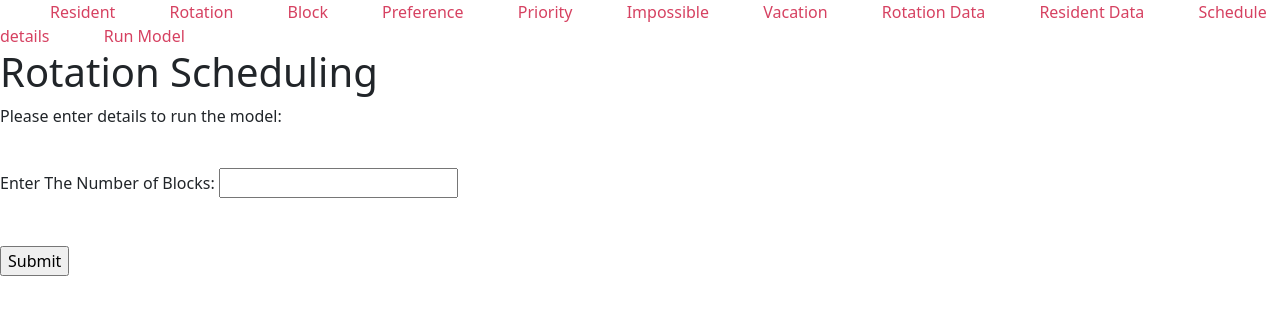
After one commit to silaslll/ISE321_RotationModel, a Flask app: page /Block in a window 1280 px wide. The commit adds this page. Shown: the top 315 px of the page. Run offline with Flask 2, Linux system fonts and the light colour scheme.

Commit message:
add block

```diff
--- a/Rotation_Model/main.py
+++ b/Rotation_Model/main.py
@@ -55,6 +55,18 @@ class Store_Rotation_data(db.Model):
     self.rotationName = rotationName
     self.mustDo = mustDo
     self.busy = busy
+
+class Store_Block_data(db.Model):
+  __tablename__ = 'block'
+  blockId = db.Column('Rotation_id', db.Integer, primary_key = True) # Primary Key
+  blockNum= db.Column('blockNum', db.Integer)
+
+
+  # Initialisation method to allow us to pass values for these fields
+  def __init__(self, blockNum):
+    # self.timestamp = datetime.now()
+    self.blockNum = blockNum
+
 
 class Store_Pref_data(db.Model):
   __tablename__ = 'preference'
@@ -161,6 +173,27 @@ def index2():
     result = calculate(form)
   # render the index.html file stored in the templates folder
   return render_template('index2.html', result=result)
+
+@app.route('/Block', methods=['GET', 'POST'])
+def block():
+  result = False
+  if not os.path.exists(os.path.join(basedir, 'data.db')):
+    db.create_all()
+  if request.method == 'POST':
+    form = request.form
+
+    # Store data to table
+    blockNum = request.form.get('blockNum', False)
+
+    # write the input data to the databse
+
+    db.session.add(Store_Block_data(blockNum))
+    db.session.commit()
+
+    # render result
+    result = calculate(form)
+  # render the index.html file stored in the templates folder
+  return render_template('block.html', result=result)
 
 @app.route('/index3', methods=['GET', 'POST'])
 def index3():
--- a/Rotation_Model/new.py
+++ b/Rotation_Model/new.py
@@ -39,7 +39,8 @@ def getData(dict,c):
     rotations = c.execute('SELECT Rotation_name FROM rotation WHERE Rotation_name IS NOT ""').fetchall()
     mustDo = c.execute('SELECT Rotation_name FROM rotation Where mustDo = "y"').fetchall()
     busyRotations = c.execute('SELECT Rotation_name FROM rotation Where busy = "y"').fetchall()
-    blocks = ["Block1", "Block2", "Block3", "Block4"]
+    blockNum = c.execute('SELECT Block_Num FROM block Where block_id = (SELECT max(block_id) FROM block) ').fetchall()
+    # blocks = ["Block1", "Block2", "Block3", "Block4"]
 
     # Need to look for a easier way to input data
     priority_p = c.execute('SELECT Resident_name FROM priority').fetchall()
--- a/Rotation_Model/templates/base.html
+++ b/Rotation_Model/templates/base.html
@@ -53,6 +53,7 @@
     <nav>
       <a href="{{ url_for('index') }}">Resident</a>
       <a href="{{ url_for('index2') }}">Rotation</a>
+      <a href="{{ url_for('block') }}">Block</a>
       <a href="{{ url_for('index3') }}">Preference</a>
       <a href="{{ url_for('index4') }}">Priority</a>
       <a href="{{ url_for('index5') }}">Impossible</a>
--- /dev/null
+++ b/Rotation_Model/templates/block.html
@@ -0,0 +1,30 @@
+{% extends 'base.html' %}
+
+{% block content %}
+<!-- Allow user to add input  -->
+<div id="calc" >
+  <h1>Rotation Scheduling </h1>
+  <p>Please enter details to run the model:</p>
+
+  <form action="{{ url_for('block') }}" method="POST">
+
+    <br>
+    <label>Enter The Number of Blocks:</label>
+    <input type="number" name="blockNum">
+    <br><br>
+
+      </div>
+    <br>
+
+
+    <input type="submit" name="Submit" value="Submit">
+  </form>
+  <br><br>
+  {% if result %}
+    <h3>The block number has successfully been stored {{result}}</h3>
+    <br>
+
+{% endif %}
+</div>
+
+{% endblock %}
```
Also changed, not shown: Rotation_Model/data.db.
